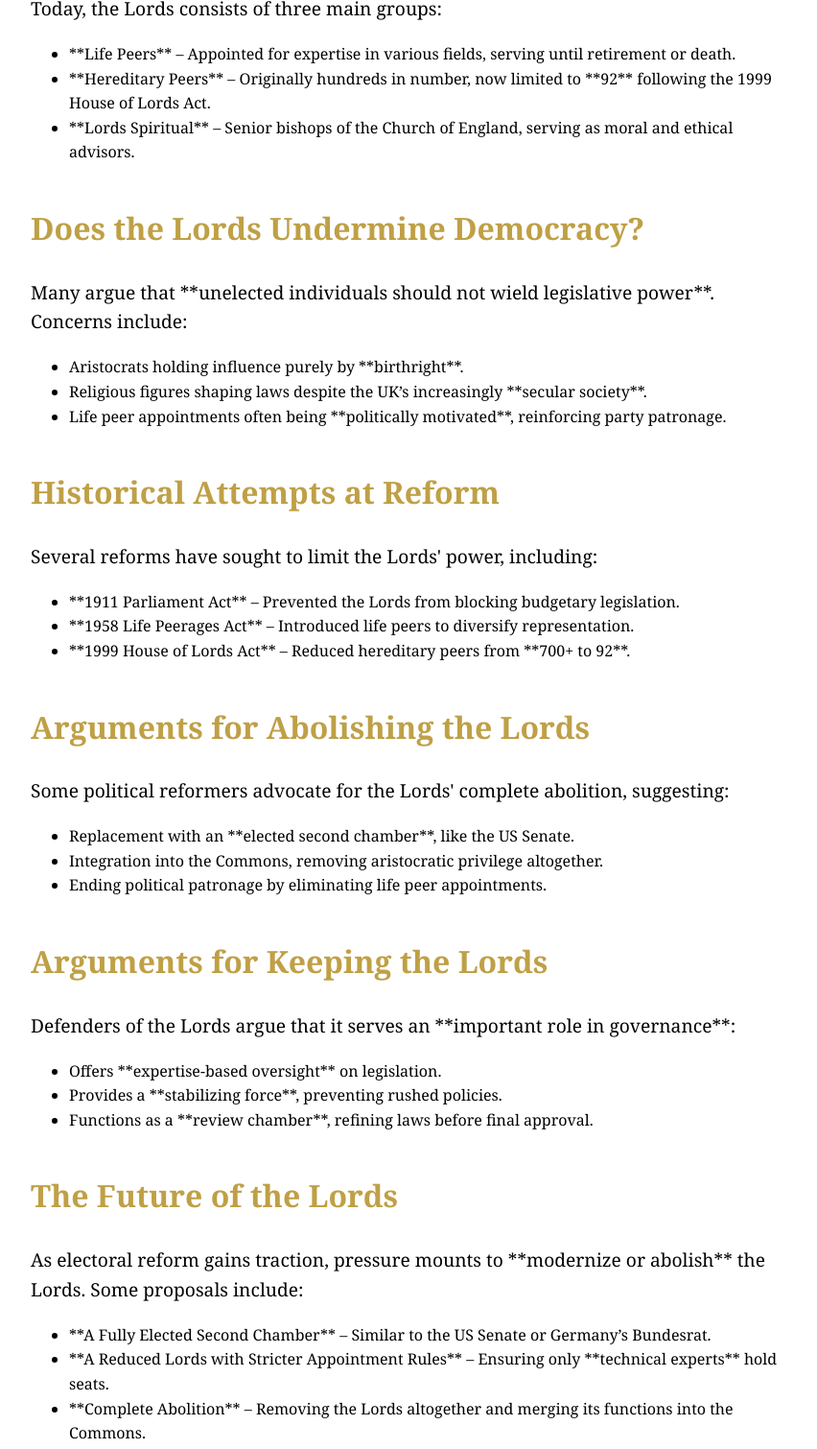
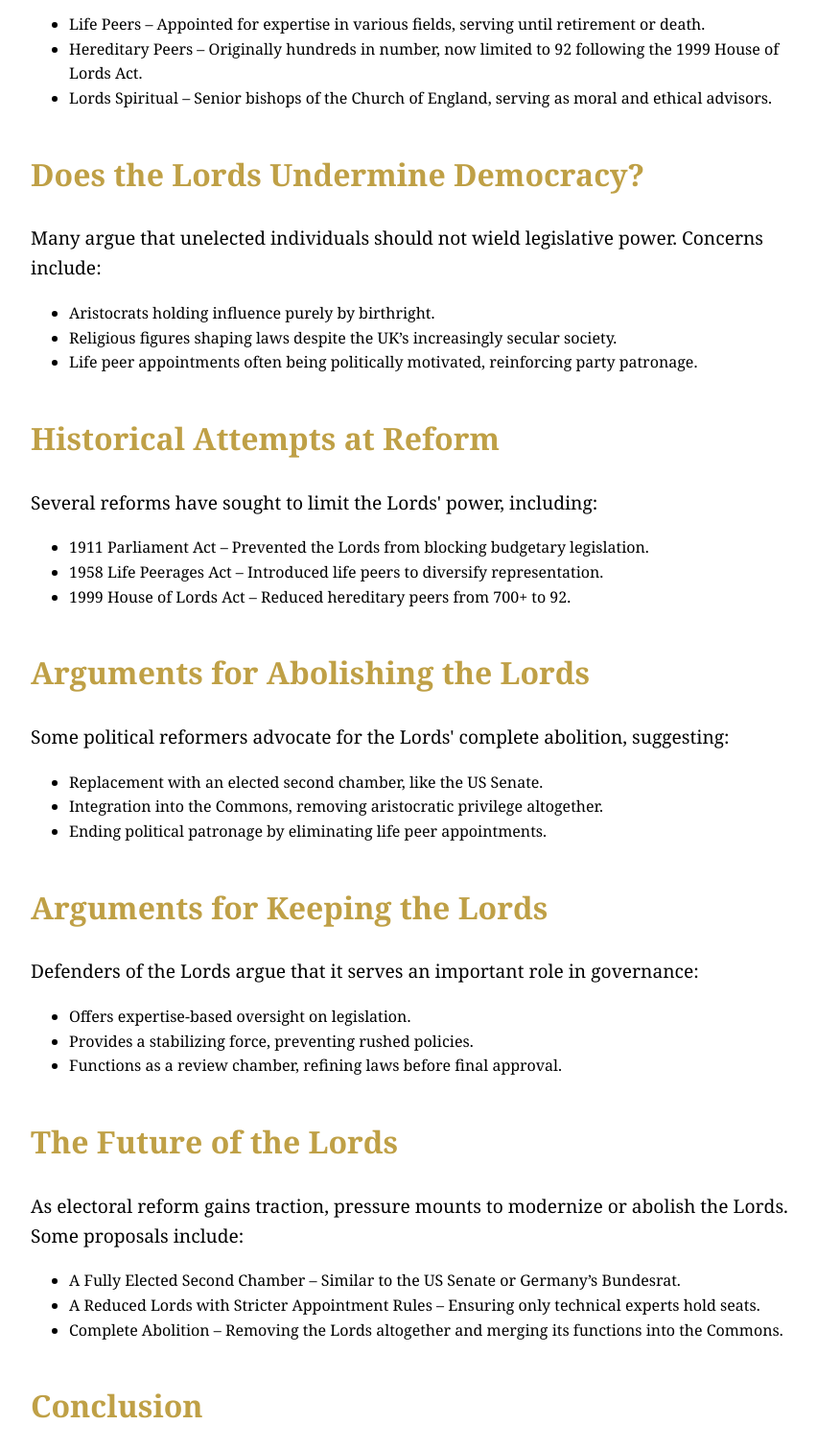
Before and after one commit to ConstitutionalMonarch/UKDailyNow, a plain HTML site: page lords-article.html in a window 1280 px wide. Shown: the part 1027-2537 px from the top of the page at 96% size, without its empty margins (208-1060 px from the left). Drawn offline with Linux system fonts and the light colour scheme.

Commit message:
Update lords-article.html

```diff
--- a/lords-article.html
+++ b/lords-article.html
@@ -15,7 +15,7 @@
   <h1>Democracy, Lords, and a Touch of Divine Right?</h1>
 
   <p>
-    The UK is often praised for its democratic traditions, yet it retains one of the most peculiar institutions in modern governance—the **House of Lords**. Unlike the elected House of Commons, the Lords remains an **unelected chamber**, with hereditary peers, life peers, and even religious figures shaping legislation without public accountability.
+    The UK is often praised for its democratic traditions, yet it retains one of the most peculiar institutions in modern governance—the House of Lords. Unlike the elected House of Commons, the Lords remains an unelected chamber, with hereditary peers, life peers, and even religious figures shaping legislation without public accountability.
   </p>
 
   <p>
@@ -24,10 +24,10 @@
 
   <h2>The Origins of the House of Lords</h2>
   <p>
-    The House of Lords dates back to **medieval England**, when monarchs sought advice from noble landowners and senior clergy. This evolved into a formal parliamentary chamber alongside the Commons. Initially, Lords held **immense power**, with the ability to reject legislation and block political change.
+    The House of Lords dates back to medieval England, when monarchs sought advice from noble landowners and senior clergy. This evolved into a formal parliamentary chamber alongside the Commons. Initially, Lords held immense power, with the ability to reject legislation and block political change.
   </p>
   <p>
-    Over the centuries, however, the Lords lost much of its influence, especially after the **Parliament Act of 1911**, which stripped it of the power to reject financial bills and significantly curtailed its ability to obstruct Commons decisions.
+    Over the centuries, however, the Lords lost much of its influence, especially after the Parliament Act of 1911, which stripped it of the power to reject financial bills and significantly curtailed its ability to obstruct Commons decisions.
   </p>
 
   <h2>The Composition of the Lords</h2>
@@ -35,19 +35,19 @@
     Today, the Lords consists of three main groups:
   </p>
   <ul>
-    <li>**Life Peers** – Appointed for expertise in various fields, serving until retirement or death.</li>
-    <li>**Hereditary Peers** – Originally hundreds in number, now limited to **92** following the 1999 House of Lords Act.</li>
-    <li>**Lords Spiritual** – Senior bishops of the Church of England, serving as moral and ethical advisors.</li>
+    <li>Life Peers – Appointed for expertise in various fields, serving until retirement or death.</li>
+    <li>Hereditary Peers – Originally hundreds in number, now limited to 92 following the 1999 House of Lords Act.</li>
+    <li>Lords Spiritual – Senior bishops of the Church of England, serving as moral and ethical advisors.</li>
   </ul>
 
   <h2>Does the Lords Undermine Democracy?</h2>
   <p>
-    Many argue that **unelected individuals should not wield legislative power**. Concerns include:
+    Many argue that unelected individuals should not wield legislative power. Concerns include:
   </p>
   <ul>
-    <li>Aristocrats holding influence purely by **birthright**.</li>
-    <li>Religious figures shaping laws despite the UK’s increasingly **secular society**.</li>
-    <li>Life peer appointments often being **politically motivated**, reinforcing party patronage.</li>
+    <li>Aristocrats holding influence purely by birthright.</li>
+    <li>Religious figures shaping laws despite the UK’s increasingly secular society.</li>
+    <li>Life peer appointments often being politically motivated, reinforcing party patronage.</li>
   </ul>
 
   <h2>Historical Attempts at Reform</h2>
@@ -55,9 +55,9 @@
     Several reforms have sought to limit the Lords' power, including:
   </p>
   <ul>
-    <li>**1911 Parliament Act** – Prevented the Lords from blocking budgetary legislation.</li>
-    <li>**1958 Life Peerages Act** – Introduced life peers to diversify representation.</li>
-    <li>**1999 House of Lords Act** – Reduced hereditary peers from **700+ to 92**.</li>
+    <li>1911 Parliament Act – Prevented the Lords from blocking budgetary legislation.</li>
+    <li>1958 Life Peerages Act – Introduced life peers to diversify representation.</li>
+    <li>1999 House of Lords Act – Reduced hereditary peers from 700+ to 92.</li>
   </ul>
 
   <h2>Arguments for Abolishing the Lords</h2>
@@ -65,35 +65,36 @@
     Some political reformers advocate for the Lords' complete abolition, suggesting:
   </p>
   <ul>
-    <li>Replacement with an **elected second chamber**, like the US Senate.</li>
+    <li>Replacement with an elected second chamber, like the US Senate.</li>
     <li>Integration into the Commons, removing aristocratic privilege altogether.</li>
     <li>Ending political patronage by eliminating life peer appointments.</li>
   </ul>
 
   <h2>Arguments for Keeping the Lords</h2>
   <p>
-    Defenders of the Lords argue that it serves an **important role in governance**:
+    Defenders of the Lords argue that it serves an important role in governance:
   </p>
   <ul>
-    <li>Offers **expertise-based oversight** on legislation.</li>
-    <li>Provides a **stabilizing force**, preventing rushed policies.</li>
-    <li>Functions as a **review chamber**, refining laws before final approval.</li>
+    <li>Offers expertise-based oversight on legislation.</li>
+    <li>Provides a stabilizing force, preventing rushed policies.</li>
+    <li>Functions as a review chamber, refining laws before final approval.</li>
   </ul>
 
   <h2>The Future of the Lords</h2>
   <p>
-    As electoral reform gains traction, pressure mounts to **modernize or abolish** the Lords. Some proposals include:
+    As electoral reform gains traction, pressure mounts to modernize or abolish the Lords. Some proposals include:
   </p>
   <ul>
-    <li>**A Fully Elected Second Chamber** – Similar to the US Senate or Germany’s Bundesrat.</li>
-    <li>**A Reduced Lords with Stricter Appointment Rules** – Ensuring only **technical experts** hold seats.</li>
-    <li>**Complete Abolition** – Removing the Lords altogether and merging its functions into the Commons.</li>
+    <li>A Fully Elected Second Chamber – Similar to the US Senate or Germany’s Bundesrat.</li>
+    <li>A Reduced Lords with Stricter Appointment Rules – Ensuring only technical experts hold seats.</li>
+    <li>Complete Abolition – Removing the Lords altogether and merging its functions into the Commons.</li>
   </ul>
 
   <h2>Conclusion</h2>
   <p>
-    The House of Lords remains an **anachronism in British democracy**, a relic of feudal aristocracy operating within a modern parliamentary system. Whether reform leads to **gradual adjustments or radical change**, the debate over unelected power will continue. Should Britain finally bid farewell to its unelected lawmakers?
+    The House of Lords remains an anachronism in British democracy, a relic of feudal aristocracy operating within a modern parliamentary system. Whether reform leads to gradual adjustments or radical change, the debate over unelected power will continue. Should Britain finally bid farewell to its unelected lawmakers?
   </p>
 
 </body>
 </html>
+<img src="images/house-of-lords-debate.jpg" alt="House of Lords Debate in Session">
```
